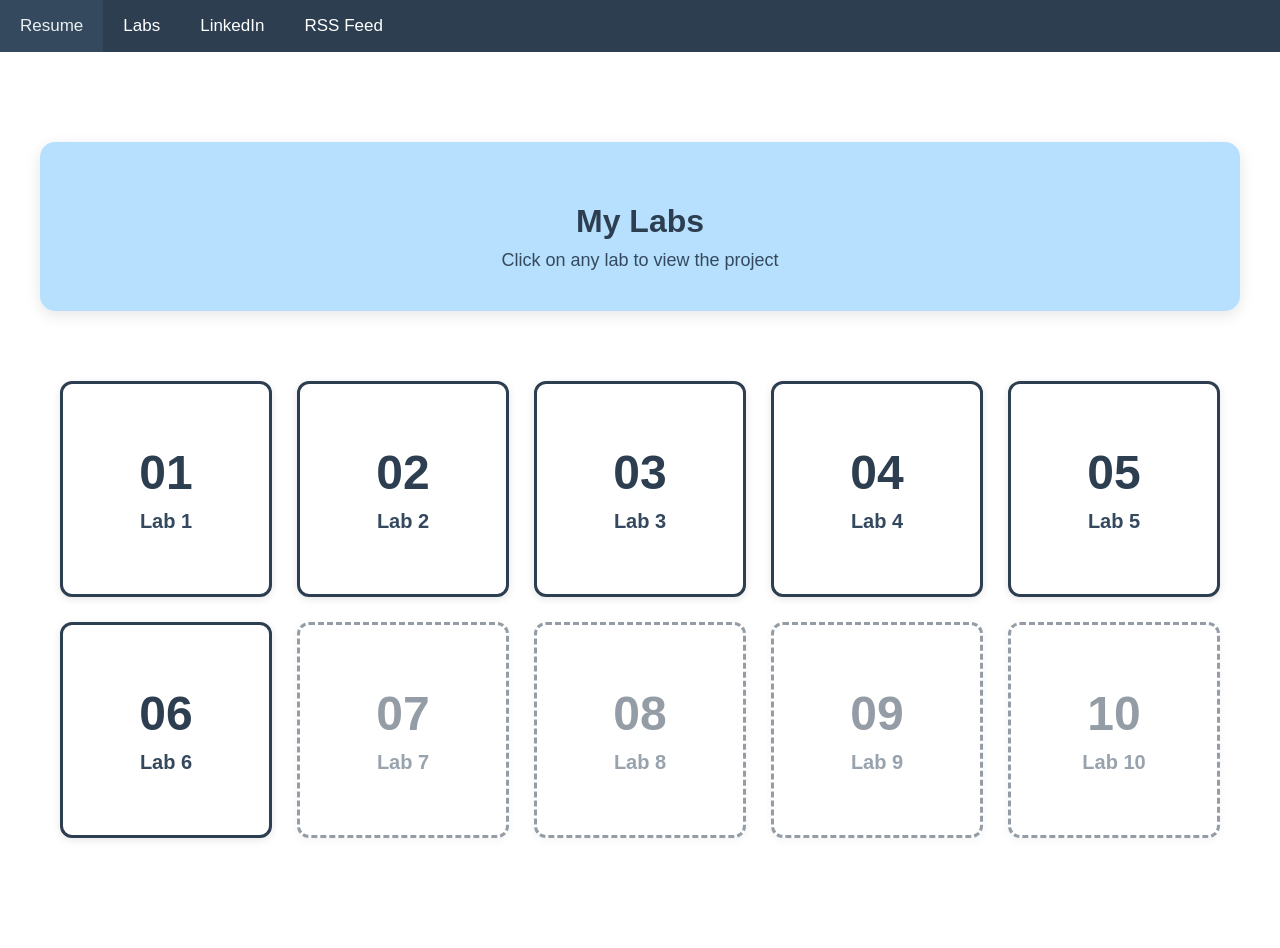
After one commit to ChrisJH07/itws1100-hernac7, a PHP site: page /labs.html in a window 1280 px wide. The commit adds this page. Run offline with PHP 8.4, Linux system fonts and the light colour scheme.

Commit message:
Adding labs page

```diff
--- /dev/null
+++ b/labs/PersonalWebsite/labs.html
@@ -0,0 +1,79 @@
+<!DOCTYPE html>
+<html lang="en">
+
+<head>
+  <meta charset="UTF-8">
+  <title>Labs - Christopher J. Hernandez</title>
+  <link rel="stylesheet" href="things.css">
+</head>
+
+<body>
+
+<div class="navbar">
+    <a href="../lab2/index.html">Resume</a>
+    <a href="labs.html">Labs</a>
+    <a href="https://www.linkedin.com/in/christopher-hernandez-34158538b/">LinkedIn</a>
+    <a href="../lab4/rss.xml">RSS Feed</a>
+</div>
+
+<div class="labs-container">
+    <div class="labs-header">
+        <h1>My Labs</h1>
+        <p>Click on any lab to view the project</p>
+    </div>
+
+    <div class="labs-grid">
+        <a href="../lab1/index.html" class="lab-button">
+            <div class="lab-number">01</div>
+            <div class="lab-title">Lab 1</div>
+        </a>
+
+        <a href="../lab2/index.html" class="lab-button">
+            <div class="lab-number">02</div>
+            <div class="lab-title">Lab 2</div>
+        </a>
+
+        <a href="../lab3/web.html" class="lab-button">
+            <div class="lab-number">03</div>
+            <div class="lab-title">Lab 3</div>
+        </a>
+
+        <a href="../lab4/rss.xml" class="lab-button">
+            <div class="lab-number">04</div>
+            <div class="lab-title">Lab 4</div>
+        </a>
+
+        <a href="../lab5/lab5.html" class="lab-button">
+            <div class="lab-number">05</div>
+            <div class="lab-title">Lab 5</div>
+        </a>
+
+        <a href="../lab6/lab6_lp.html" class="lab-button">
+            <div class="lab-number">06</div>
+            <div class="lab-title">Lab 6</div>
+        </a>
+
+        <a href="../lab7/index.html" class="lab-button lab-button-inactive">
+            <div class="lab-number">07</div>
+            <div class="lab-title">Lab 7</div>
+        </a>
+
+        <a href="../lab8/index.html" class="lab-button lab-button-inactive">
+            <div class="lab-number">08</div>
+            <div class="lab-title">Lab 8</div>
+        </a>
+
+        <a href="../lab9/index.html" class="lab-button lab-button-inactive">
+            <div class="lab-number">09</div>
+            <div class="lab-title">Lab 9</div>
+        </a>
+
+        <a href="../lab10/index.html" class="lab-button lab-button-inactive">
+            <div class="lab-number">10</div>
+            <div class="lab-title">Lab 10</div>
+        </a>
+    </div>
+</div>
+
+</body>
+</html>
--- a/labs/PersonalWebsite/things.css
+++ b/labs/PersonalWebsite/things.css
@@ -66,45 +66,106 @@ body {
   color: #ecf0f1;
 }
 
-.dropdown {
-  float: left;
-  overflow: hidden;
+/* Labs Page Styles */
+.labs-container {
+    max-width: 1200px;
+    margin: 50px auto;
+    padding: 40px;
 }
 
-.dropdown .dropbtn {
-  font-size: 17px;
-  border: none;
-  outline: none;
-  color: white;
-  padding: 16px 20px;
-  background-color: inherit;
-  font-family: inherit;
-  margin: 0;
-  cursor: pointer;
+.labs-header {
+    text-align: center;
+    margin-bottom: 50px;
+    background-color: rgba(174, 221, 253, 0.9);
+    padding: 40px;
+    border-radius: 15px;
+    box-shadow: 0 4px 15px rgba(0,0,0,0.1);
 }
 
-.dropdown-content {
-  display: none;
-  position: absolute;
-  background-color: #34495e;
-  min-width: 160px;
-  z-index: 1;
+.labs-header h1 {
+    color: #2c3e50;
+    font-size: 32px;
+    margin-bottom: 10px;
 }
 
-.dropdown-content a {
-  float: none;
-  color: white;
-  padding: 12px 16px;
-  text-decoration: none;
-  display: block;
-  text-align: left;
+.labs-header p {
+    color: #34495e;
+    font-size: 18px;
+    margin: 0;
 }
 
-.dropdown:hover .dropdown-content {
-  display: block;
-<<<<<<< Updated upstream
+.labs-grid {
+    display: grid;
+    grid-template-columns: repeat(auto-fit, minmax(200px, 1fr));
+    gap: 25px;
+    padding: 20px;
 }
 
-=======
+.lab-button {
+    background-color: #ffffff;
+    border: 3px solid #2c3e50;
+    border-radius: 12px;
+    padding: 30px 20px;
+    text-align: center;
+    text-decoration: none;
+    transition: all 0.3s ease;
+    box-shadow: 0 2px 8px rgba(0,0,0,0.1);
+    display: flex;
+    flex-direction: column;
+    align-items: center;
+    justify-content: center;
+    min-height: 150px;
 }
->>>>>>> Stashed changes
+
+.lab-button:hover {
+    transform: translateY(-5px);
+    box-shadow: 0 6px 20px rgba(0,0,0,0.15);
+    background-color: rgba(174, 221, 253, 0.3);
+    border-color: #3498db;
+}
+
+.lab-number {
+    font-size: 48px;
+    font-weight: bold;
+    color: #2c3e50;
+    margin-bottom: 10px;
+}
+
+.lab-title {
+    font-size: 20px;
+    color: #34495e;
+    font-weight: 600;
+}
+
+.lab-button-inactive {
+    opacity: 0.5;
+    border-style: dashed;
+    cursor: not-allowed;
+}
+
+.lab-button-inactive:hover {
+    transform: none;
+    box-shadow: 0 2px 8px rgba(0,0,0,0.1);
+    background-color: #ffffff;
+    border-color: #2c3e50;
+}
+
+@media (max-width: 768px) {
+    .labs-grid {
+        grid-template-columns: repeat(auto-fit, minmax(150px, 1fr));
+        gap: 15px;
+    }
+
+    .lab-button {
+        padding: 20px 15px;
+        min-height: 120px;
+    }
+
+    .lab-number {
+        font-size: 36px;
+    }
+
+    .lab-title {
+        font-size: 16px;
+    }
+}
```
